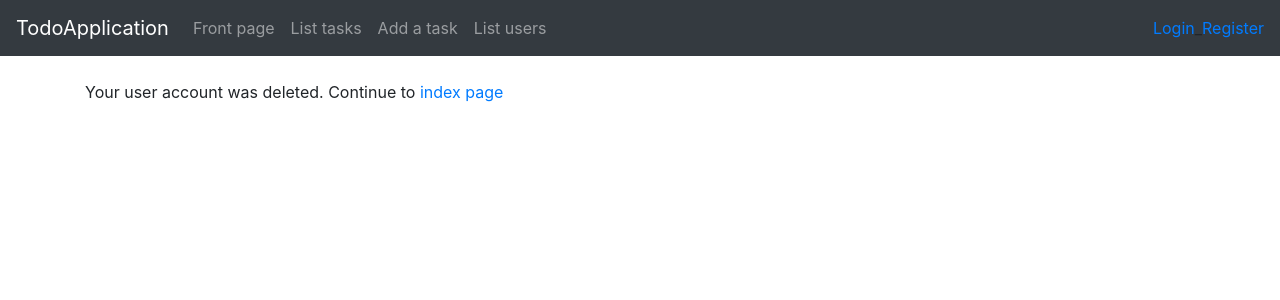
After one commit to aarekr/todoApp, a Flask app: page /auth/accountdeleted in a window 1280 px wide. The commit adds this page. Shown: the top 300 px of the page. Run offline with Flask 2, Linux system fonts and the light colour scheme; some libraries are stand-ins or nearby versions.

Commit message:
Deleting user account

```diff
--- a/application/auth/views.py
+++ b/application/auth/views.py
@@ -1,5 +1,5 @@
 from flask import render_template, request, redirect, url_for
-from flask_login import login_user, logout_user
+from flask_login import login_user, logout_user, login_required
 
 from application import app, db
 from application.auth.models import User
@@ -53,8 +53,20 @@ def create_new_user():
     db.session().commit()
 
     return redirect(url_for("account_created"))
-    #return redirect(url_for("index"))
 
 @app.route("/auth/accountcreated")
 def account_created():
     return render_template("auth/accountcreated.html")
+
+# deleting user accounts
+@app.route("/auth/deleteuser/<user_id>/", methods=["POST"])
+@login_required
+def delete_user(user_id):
+    deleted_user = User.query.get(user_id)
+    db.session().delete(deleted_user)
+    db.session().commit()
+    return redirect(url_for("account_deleted"))
+
+@app.route("/auth/accountdeleted")
+def account_deleted():
+    return render_template("auth/accountdeleted.html")
--- /dev/null
+++ b/application/templates/auth/accountdeleted.html
@@ -0,0 +1,7 @@
+{% extends "layout.html" %}
+
+{% block body %}
+
+Your user account was deleted. Continue to <a href="{{ url_for('index') }} ">index page</a>
+
+{% endblock %}
```
Also changed, not shown: application/templates/auth/myprofile.html (+7 -2 lines).
